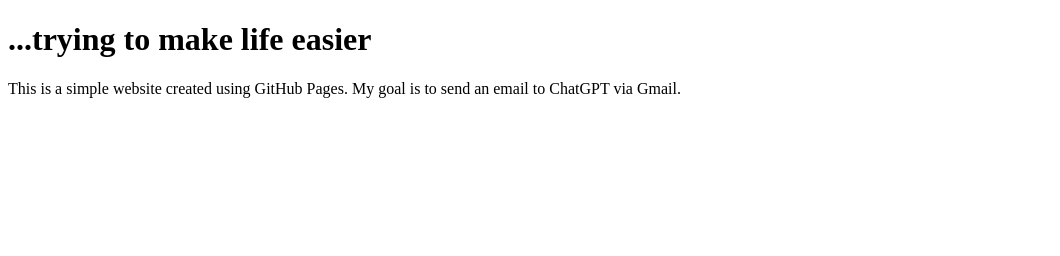
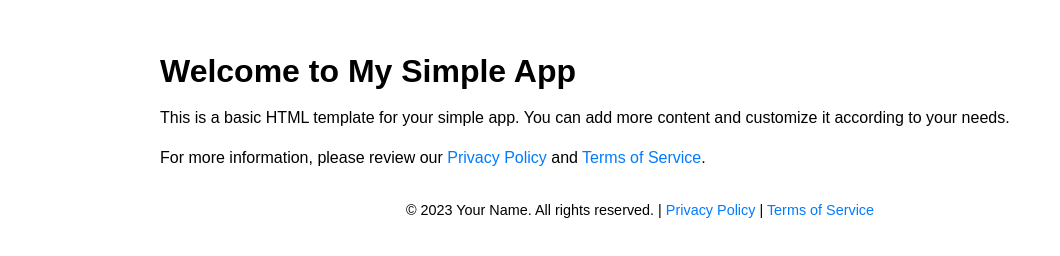
Before and after one commit to afyoung3083/afyoung3083.github.io, a plain HTML site: page index.html in a window 1280 px wide. Shown: the whole page, without its empty margins (0-1060 px from the left). Drawn offline with Linux system fonts and the light colour scheme.

Commit message:
Update index.html with new content

```diff
--- a/index.html
+++ b/index.html
@@ -1,10 +1,54 @@
 <!DOCTYPE html>
-<html>
-  <head>
-    <title>My ChatGPT to Gmail (and back) Website</title>
-  </head>
-  <body>
-    <h1>...trying to make life easier</h1>
-    <p>This is a simple website created using GitHub Pages. My goal is to send an email to ChatGPT via Gmail. </p>
-  </body>
+<html lang="en">
+<head>
+  <meta charset="UTF-8">
+  <meta name="viewport" content="width=device-width, initial-scale=1.0">
+  <title>My Simple App</title>
+  <style>
+    body {
+      font-family: Arial, sans-serif;
+      max-width: 960px;
+      margin: 0 auto;
+      padding: 2rem;
+    }
+
+    h1 {
+      font-size: 2rem;
+      margin-bottom: 1rem;
+    }
+
+    p {
+      font-size: 1rem;
+      line-height: 1.5;
+      margin-bottom: 1rem;
+    }
+
+    a {
+      color: #007bff;
+      text-decoration: none;
+    }
+
+    a:hover {
+      text-decoration: underline;
+    }
+
+    footer {
+      margin-top: 2rem;
+      font-size: 0.9rem;
+      text-align: center;
+    }
+  </style>
+</head>
+<body>
+  <h1>Welcome to My Simple App</h1>
+  <p>
+    This is a basic HTML template for your simple app. You can add more content and customize it according to your needs.
+  </p>
+  <p>
+    For more information, please review our <a href="https://opensource.org/licenses/MIT" target="_blank" rel="noopener noreferrer">Privacy Policy</a> and <a href="https://www.termsofservicegenerator.net/live.php?token=3J3d1W0I8jB1PM9DG9gYh9P14NMtD2Qk" target="_blank" rel="noopener noreferrer">Terms of Service</a>.
+  </p>
+  <footer>
+    &copy; 2023 Your Name. All rights reserved. | <a href="https://opensource.org/licenses/MIT" target="_blank" rel="noopener noreferrer">Privacy Policy</a> | <a href="https://www.termsofservicegenerator.net/live.php?token=3J3d1W0I8jB1PM9DG9gYh9P14NMtD2Qk" target="_blank" rel="noopener noreferrer">Terms of Service</a>
+  </footer>
+</body>
 </html>
```
